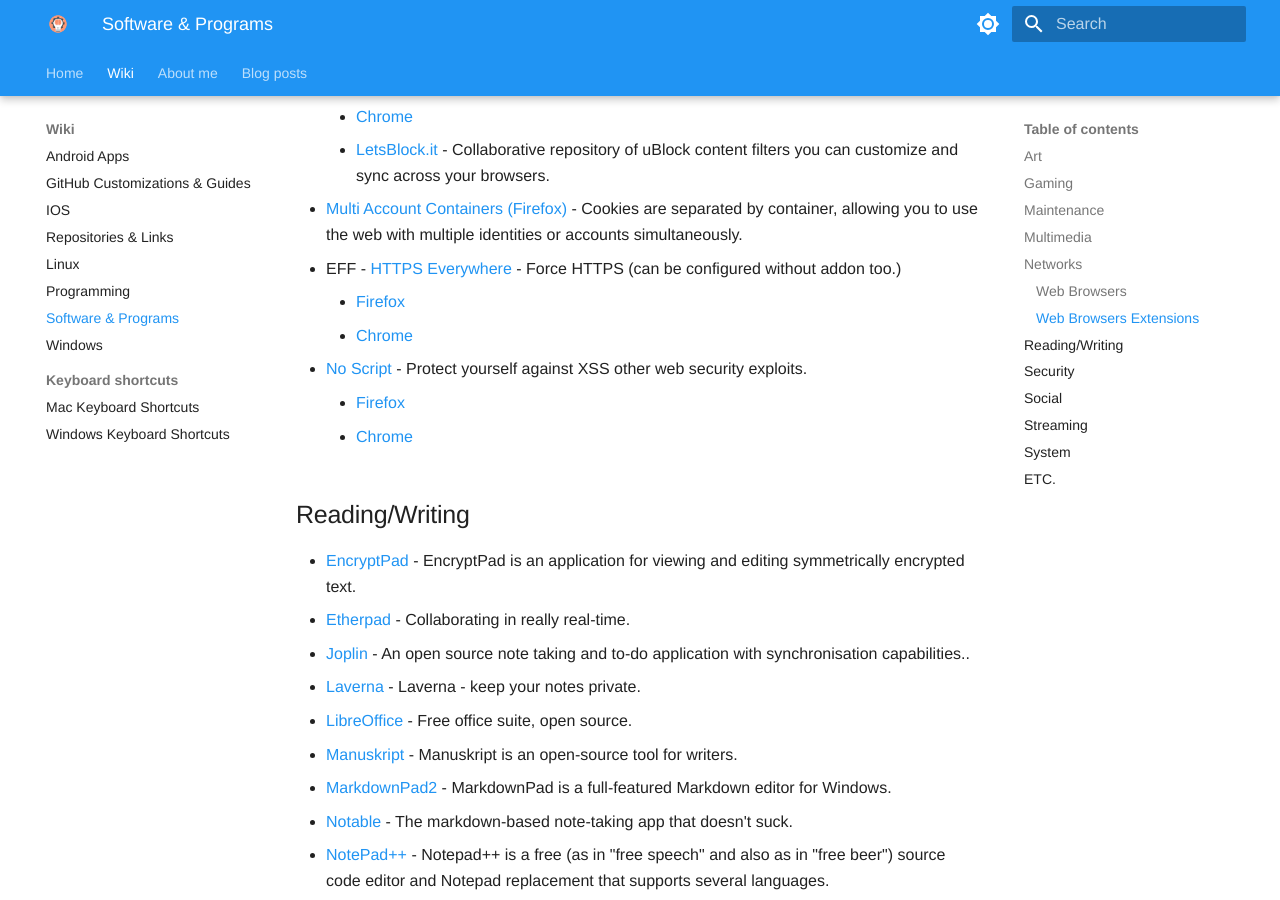
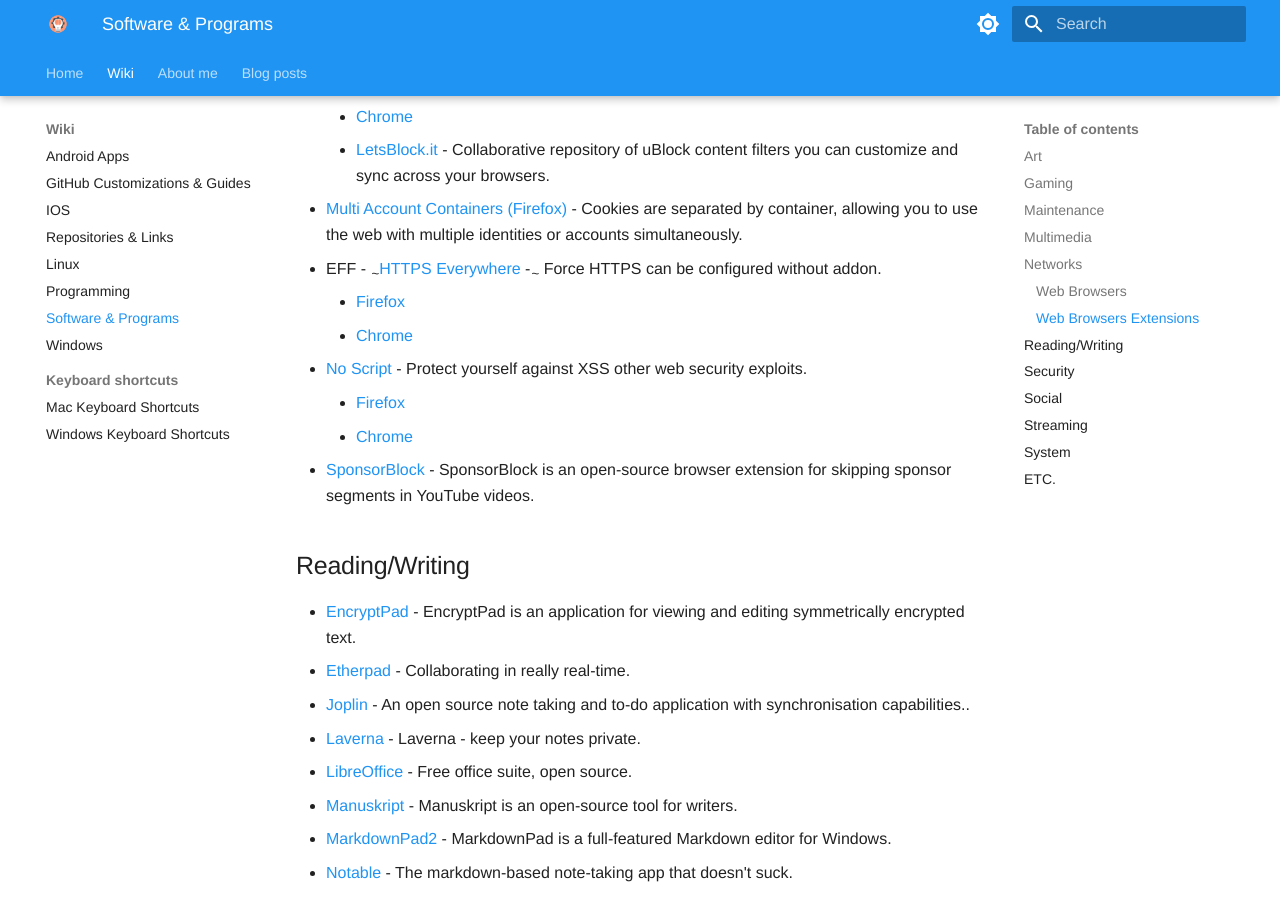
Before and after one commit to ZivSimchoni/Zwiki, an MkDocs documentation site: the page built from docs/Wiki/Programs.md, in a window 1280 px wide and 900 px high, scrolled down 2807 px. Built offline with MkDocs 1.6.1 and Material for MkDocs 9.7.7, drawn with Linux system fonts in a browser that asks for light colours; some web fonts are replaced; some of the changed text lies outside the part shown.

Commit message:
Add SponsorBlock and FreeTube

```diff
--- a/docs/Wiki/Programs.md
+++ b/docs/Wiki/Programs.md
@@ -78,12 +78,13 @@
     -   [Chrome](https://chrome.google.com/webstore/detail/ublock-origin/cjpalhdlnbpafiamejdnhcphjbkeiagm)
     -   [LetsBlock.it](https://letsblock.it/filters) - Collaborative repository of uBlock content filters you can customize and sync across your browsers.
 -   [Multi Account Containers (Firefox)](https://addons.mozilla.org/en-US/firefox/addon/multi-account-containers/) - Cookies are separated by container, allowing you to use the web with multiple identities or accounts simultaneously.
--   EFF - [HTTPS Everywhere](https://www.eff.org/https-everywhere) - Force HTTPS (can be configured without addon too.)
+-   EFF - ~~~[HTTPS Everywhere](https://www.eff.org/https-everywhere) -~~~ Force HTTPS can be configured without addon.
     -   [Firefox](https://addons.mozilla.org/en-US/firefox/addon/https-everywhere)
     -   [Chrome](https://chrome.google.com/webstore/detail/https-everywhere/gcbommkclmclpchllfjekcdonpmejbdp)
 -   [No Script](https://noscript.net) - Protect yourself against XSS other web security exploits.
     -   [Firefox](https://addons.mozilla.org/en-US/firefox/addon/noscript)
     -   [Chrome](https://chrome.google.com/webstore/detail/noscript/doojmbjmlfjjnbmnoijecmcbfeoakpjm)
+-   [SponsorBlock](https://sponsor.ajay.app/) - SponsorBlock is an open-source browser extension for skipping sponsor segments in YouTube videos.
 
 ## Reading/Writing
 
@@ -138,6 +139,7 @@
 
 -   [Open Broadcaster Software (OBS)](https://obsproject.com/) - Open Broadcaster Software is free and open source software for video recording and live streaming.
 -   [Streamlabs OBS](https://streamlabs.com/) - Forked version of OBS.
+-   [FreeTube](https://freetubeapp.io/#download) - FreeTube is an open source desktop YouTube player built with privacy in mind. (SponsorBlock included)
 
 ## System
 
```
